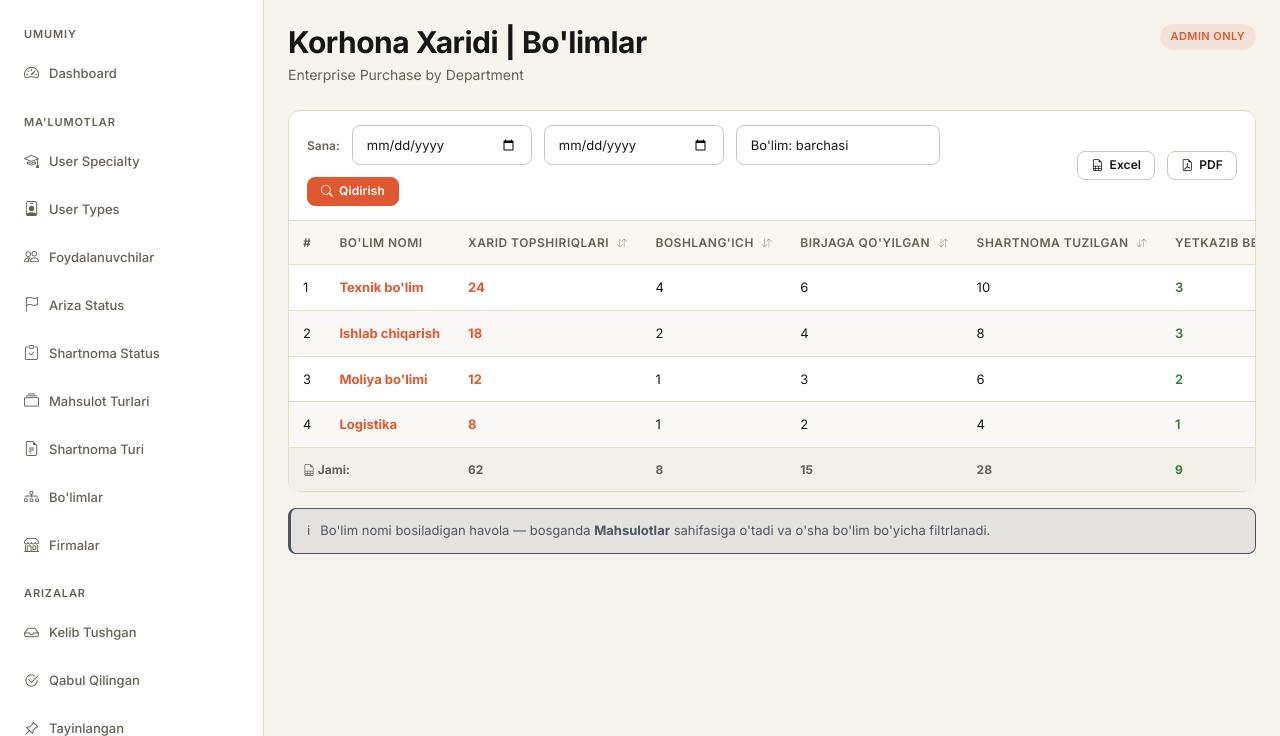
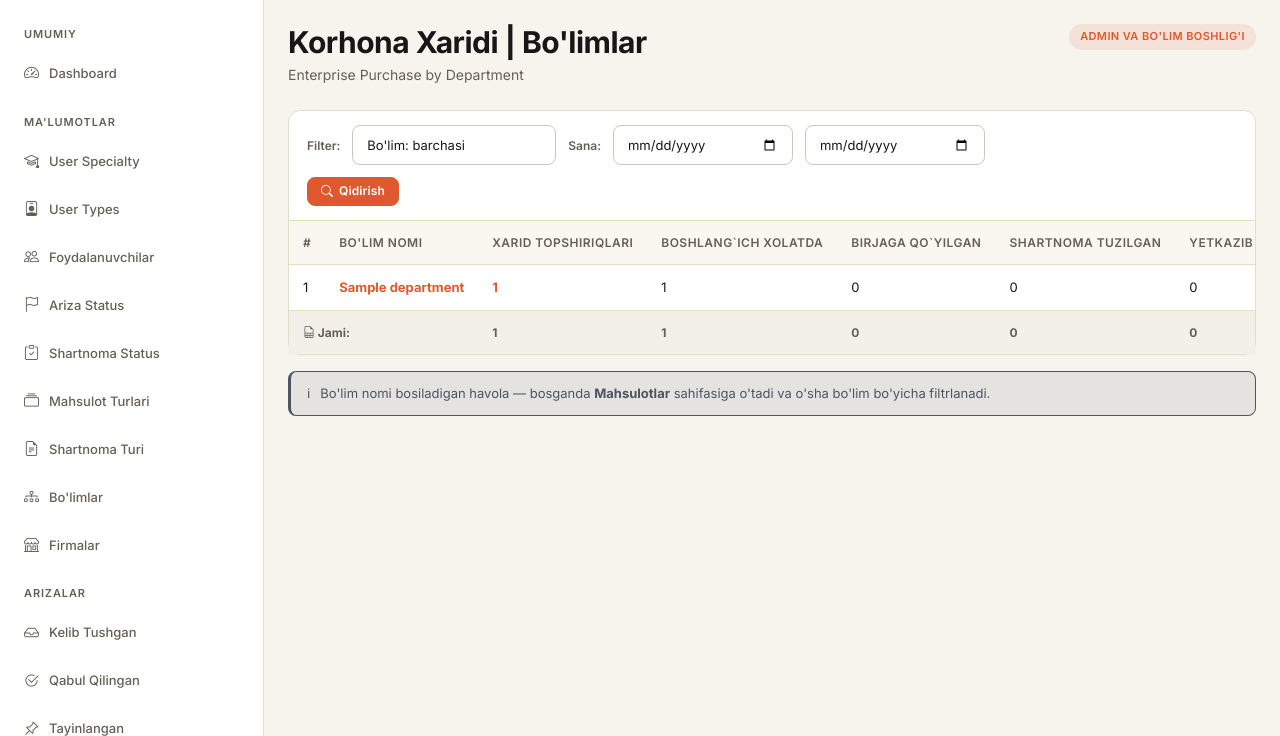
Before and after one commit to MrParkerBot/uz-koram-xarid-xizmati, a Django app: page /bolimlar/ in a window 1280 px wide. Shown: the part 64-800 px from the top of the page. Run offline with Django 5.2, Linux system fonts and the light colour scheme; a user stored in the database is signed in; data comes from the database, SQL or seed files in the repository; tables that the repository leaves empty hold one stand-in row (values such as "Sample post"); some libraries are stand-ins or nearby versions.

Commit message:
feat(TASK-UZK-045): report what each department is buying
Korhona xaridi | Bo`limlar stops being the supplied prototype, whose four
department rows and totals row were written into the markup. A row per active
department: how many purchase applications it raised and how many of them
stand in each contract status, under a totals row that is the sum of each
column. The busiest department is first - which department consumes the most
purchasing effort is what the page is read for - and a department that raised
nothing still has a row of zeros.

It reuses the report mechanism of TASK-UZK-044 rather than a second one: the
same generated status columns, the same distinct counters, the same period.
The Bo`lim drop-down the prototype drew is now the shared filter column, so
its options are the departments the applications actually name.

A row carries its department id, so the name links to the Mahsulotlar page
with the department already chosen; that page is still a prototype and will
read it in UZK-047.

Co-Authored-By: Claude Opus 5 (1M context) <noreply@anthropic.com>

```diff
--- a/xarid/templates/xarid/pages/bolimlar.html
+++ b/xarid/templates/xarid/pages/bolimlar.html
@@ -1,5 +1,11 @@
 {% extends "xarid/base.html" %}
-{# The Korhona Xaridi | Bo'limlar report: still the supplied prototype with sample rows. #}
+{% from "xarid/_filters.html" import filter_bar with context %}
+{#
+The Korhona Xaridi | Bo'limlar report: a row per department, a counter per
+active contract status and a totals row (REQ-XARID-001). The status columns
+are generated from the master data, so adding a status adds a column
+(DEC-010). The busiest department is first.
+#}
 {% block title %}Bo'limlar Xaridi{% endblock %}
 {% block breadcrumb %}Hisobotlar / Bo'limlar Xaridi{% endblock %}
 {% block page_heading %}Bo'limlar Xaridi{% endblock %}
@@ -7,72 +13,43 @@
 
     <div class="page-header">
       <div><h1 class="page-title">Korhona Xaridi | Bo'limlar</h1><div class="muted">Enterprise Purchase by Department</div></div>
-      <div class="page-actions"><span class="role-tag role-admin">Admin only</span></div>
+      <div class="page-actions"><span class="role-tag role-admin">Admin va Bo'lim Boshlig'i</span></div>
     </div>
 
     <div class="panel">
-      <div class="toolbar"><div class="toolbar-group">
-        <span class="toolbar-label">Sana:</span>
-        <input class="form-control" type="date" style="width:140px;"/>
-        <input class="form-control" type="date" style="width:140px;"/>
-        <select class="form-control" style="width:160px;">
-          <option value="">Bo'lim: barchasi</option>
-          <option>Texnik bo'lim</option>
-          <option>Ishlab chiqarish</option>
-          <option>Moliya bo'limi</option>
-          <option>Logistika</option>
-        </select>
-        <button class="btn btn-primary-custom btn-sm"><i class="bi bi-search" aria-hidden="true"></i> Qidirish</button>
-        </div><div class="toolbar-group">
-          <button class="btn btn-outline-custom btn-sm"><i class="bi bi-file-earmark-spreadsheet" aria-hidden="true"></i> Excel</button>
-          <button class="btn btn-outline-custom btn-sm"><i class="bi bi-file-earmark-pdf" aria-hidden="true"></i> PDF</button>
-        </div>
-      </div>
+      <div class="toolbar">{{ filter_bar(table_filter, url('xarid:bolimlar')) }}</div>
       <div class="table-wrap">
         <table class="table-app">
           <thead><tr>
             <th style="width:36px;">#</th>
             <th>Bo'lim Nomi</th>
-            <th class="sortable">Xarid topshiriqlari<span class="sort-icon"></span></th>
-            <th class="sortable">Boshlang'ich<span class="sort-icon"></span></th>
-            <th class="sortable">Birjaga qo'yilgan<span class="sort-icon"></span></th>
-            <th class="sortable">Shartnoma tuzilgan<span class="sort-icon"></span></th>
-            <th class="sortable">Yetkazib berilgan<span class="sort-icon"></span></th>
-            <th class="sortable">Bekor qilingan<span class="sort-icon"></span></th>
+            <th>Xarid topshiriqlari</th>
+            {% for column in report.columns %}<th>{{ column.label }}</th>{% endfor %}
           </tr></thead>
-          <tbody id="bolim-tbody">
+          <tbody>
+            {% for row in report.rows %}
             <tr>
-              <td>1</td>
-              <td><a href="{{ url('xarid:mahsulotlar') }}" style="font-weight:700;color:var(--color-primary);">Texnik bo'lim</a></td>
-              <td style="color:var(--color-primary);font-weight:700;">24</td><td>4</td><td>6</td><td>10</td>
-              <td style="color:var(--color-success);font-weight:600;">3</td><td style="color:var(--color-danger);">1</td>
+              <td>{{ loop.index }}</td>
+              <td><a href="{{ url('xarid:mahsulotlar') }}?bolim={{ row.subject_id }}" style="font-weight:700;color:var(--color-primary);">{{ row.subject_label }}</a></td>
+              <td style="font-weight:700;{% if row.total and row.total == report.busiest %}color:var(--color-primary);{% endif %}">{{ row.total }}</td>
+              {% for counter in row.counters %}<td>{{ counter }}</td>{% endfor %}
             </tr>
-            <tr>
-              <td>2</td>
-              <td><a href="{{ url('xarid:mahsulotlar') }}" style="font-weight:700;color:var(--color-primary);">Ishlab chiqarish</a></td>
-              <td style="color:var(--color-primary);font-weight:700;">18</td><td>2</td><td>4</td><td>8</td>
-              <td style="color:var(--color-success);font-weight:600;">3</td><td style="color:var(--color-danger);">1</td>
+            {% else %}
+            <tr><td colspan="{{ 3 + report.columns|length }}" class="muted" style="text-align:center;padding:24px;">Bo'lim topilmadi.</td></tr>
+            {% endfor %}
+            {% if report.has_rows %}
+            <tr class="total-row" data-jami="{{ report.totals.total }}">
+              <td colspan="2" style="font-weight:700;"><i class="bi bi-file-earmark-spreadsheet" aria-hidden="true"></i> Jami:</td>
+              <td style="font-weight:800;">{{ report.totals.total }}</td>
+              {% for counter in report.totals.counters %}<td style="font-weight:700;">{{ counter }}</td>{% endfor %}
             </tr>
-            <tr>
-              <td>3</td>
-              <td><a href="{{ url('xarid:mahsulotlar') }}" style="font-weight:700;color:var(--color-primary);">Moliya bo'limi</a></td>
-              <td style="color:var(--color-primary);font-weight:700;">12</td><td>1</td><td>3</td><td>6</td>
-              <td style="color:var(--color-success);font-weight:600;">2</td><td style="color:var(--color-danger);">0</td>
-            </tr>
-            <tr>
-              <td>4</td>
-              <td><a href="{{ url('xarid:mahsulotlar') }}" style="font-weight:700;color:var(--color-primary);">Logistika</a></td>
-              <td style="color:var(--color-primary);font-weight:700;">8</td><td>1</td><td>2</td><td>4</td>
-              <td style="color:var(--color-success);font-weight:600;">1</td><td style="color:var(--color-danger);">0</td>
-            </tr>
-            <tr class="total-row">
-              <td colspan="2" style="font-weight:700;"><i class="bi bi-file-earmark-spreadsheet" aria-hidden="true"></i> Jami:</td>
-              <td style="font-weight:800;">62</td><td style="font-weight:700;">8</td><td style="font-weight:700;">15</td><td style="font-weight:700;">28</td>
-              <td style="font-weight:700;color:var(--color-success);">9</td><td style="font-weight:700;color:var(--color-danger);">2</td>
-            </tr>
+            {% endif %}
           </tbody>
         </table>
       </div>
+      {% if not report.columns %}
+      <div class="muted" style="padding:12px 16px;">Shartnoma statuslari belgilanmagan, shuning uchun holat ustunlari yo'q.</div>
+      {% endif %}
     </div>
 
     <div class="alert alert-info" style="margin-top:16px;">
--- a/xarid/urls.py
+++ b/xarid/urls.py
@@ -49,6 +49,7 @@ accepted = require_page_permission("qabul-arizalar")
 assigned = require_page_permission("tayinlangan")
 contracts = require_page_permission("kelishinlingan")
 workload = require_page_permission("xodimlar-yuklamasi")
+departments_report = require_page_permission("bolimlar")
 purchases = require_page_permission("xarid-ariza")
 
 urlpatterns = [
@@ -156,9 +157,13 @@ urlpatterns = [
         workload(views.staff_workload_report),
         name="xodimlar-yuklamasi",
     ),
+    path(
+        "bolimlar/",
+        departments_report(views.department_purchasing_report),
+        name="bolimlar",
+    ),
     # The pages that are still the supplied prototype.
     prototype_route("tuzilgan/", "tuzilgan"),
-    prototype_route("bolimlar/", "bolimlar"),
     prototype_route("mahsulot-tur/", "mahsulot-tur"),
     prototype_route("mahsulotlar/", "mahsulotlar"),
     prototype_route("integration/", "integration"),
--- a/xarid/views.py
+++ b/xarid/views.py
@@ -91,7 +91,7 @@ from xarid.permissions import (
     may_open,
     revoke_contract_editing,
 )
-from xarid.reports import staff_workload
+from xarid.reports import department_purchasing, staff_workload
 
 USERS_TEMPLATE = "xarid/pages/users.html"
 INCOMING_TEMPLATE = "xarid/pages/kelib-arizalar.html"
@@ -106,7 +106,6 @@ PURCHASE_TEMPLATE = "xarid/pages/xarid-ariza.html"
 PROTOTYPE_PAGE_TEMPLATES: dict[str, str] = {
     "dashboard": "xarid/index.html",
     "tuzilgan": "xarid/pages/tuzilgan.html",
-    "bolimlar": "xarid/pages/bolimlar.html",
     "mahsulot-tur": "xarid/pages/mahsulot-tur.html",
     "mahsulotlar": "xarid/pages/mahsulotlar.html",
     "integration": "xarid/pages/integration.html",
@@ -1452,3 +1451,36 @@ def staff_workload_report(request: HttpRequest) -> HttpResponse:
         WORKLOAD_TEMPLATE,
         {"report": staff_workload(table_filter.period), "table_filter": table_filter},
     )
+
+
+DEPARTMENTS_REPORT_TEMPLATE = "xarid/pages/bolimlar.html"
+
+# A department's purchasing is counted from the day its application arrived,
+# which is the only date every application has (REQ-XARID-001).
+DEPARTMENT_REPORT_PERIOD = DateColumn("Kelib tushgan sana", "kelib_tushgan_sana")
+
+
+def department_purchasing_report(request: HttpRequest) -> HttpResponse:
+    """Korhona xaridi | Bo`limlar: what each department is buying.
+
+    The bar offers the department drop-down the prototype promised and the
+    period; the chosen department comes from the bar itself, so its options
+    are the departments the applications actually name.
+    """
+    table_filter = TableFilter(
+        (BY_DEPARTMENT,),
+        Application.objects.all(),
+        request.GET,
+        date_column=DEPARTMENT_REPORT_PERIOD,
+    )
+    report_invalid_filters(request, table_filter)
+    chosen_department = table_filter.fields[0].selected
+
+    return render(
+        request,
+        DEPARTMENTS_REPORT_TEMPLATE,
+        {
+            "report": department_purchasing(table_filter.period, chosen_department),
+            "table_filter": table_filter,
+        },
+    )
```
Also changed, not shown: tests/test_reports.py (+223 -2 lines), xarid/reports.py (+57 -1 lines), README.md.
